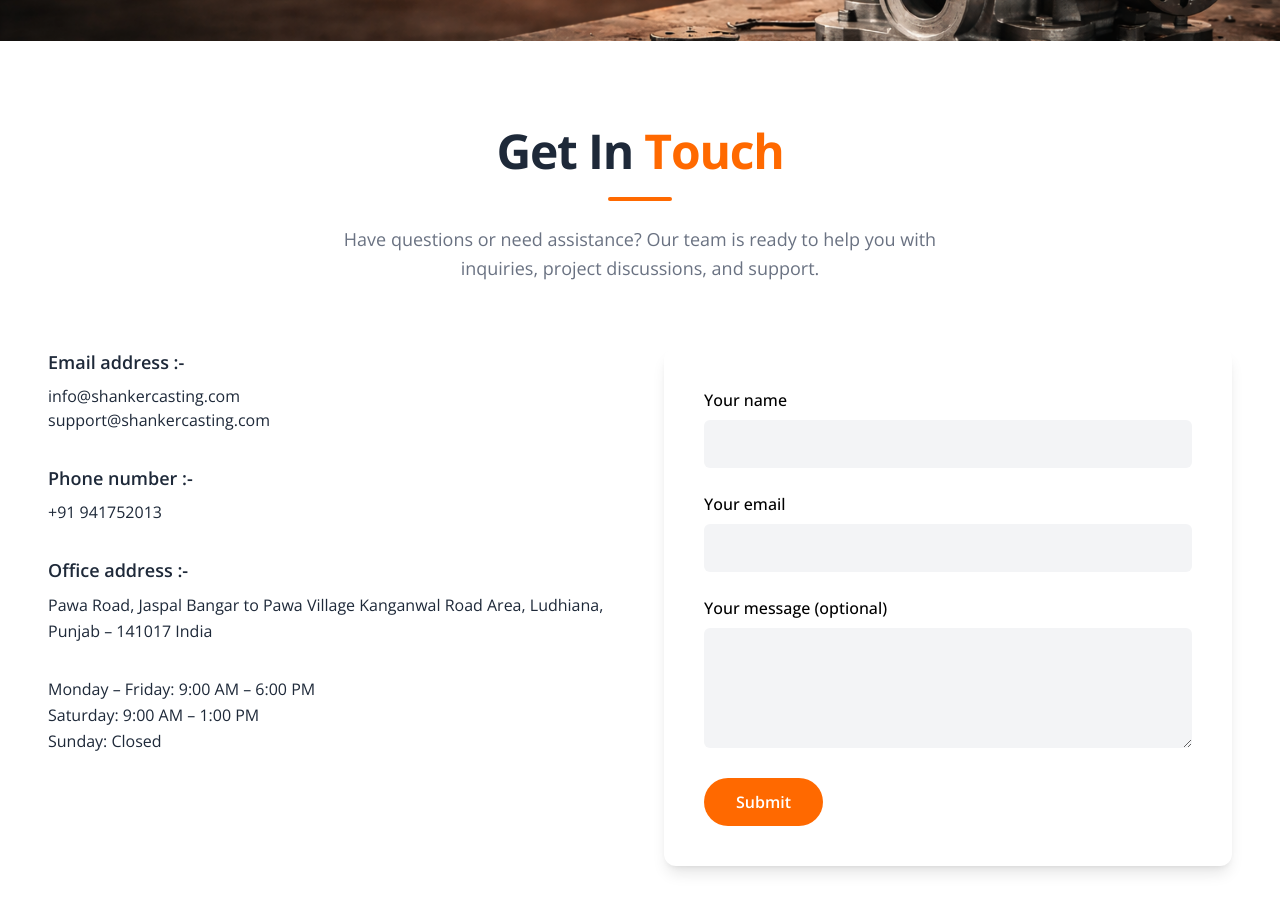
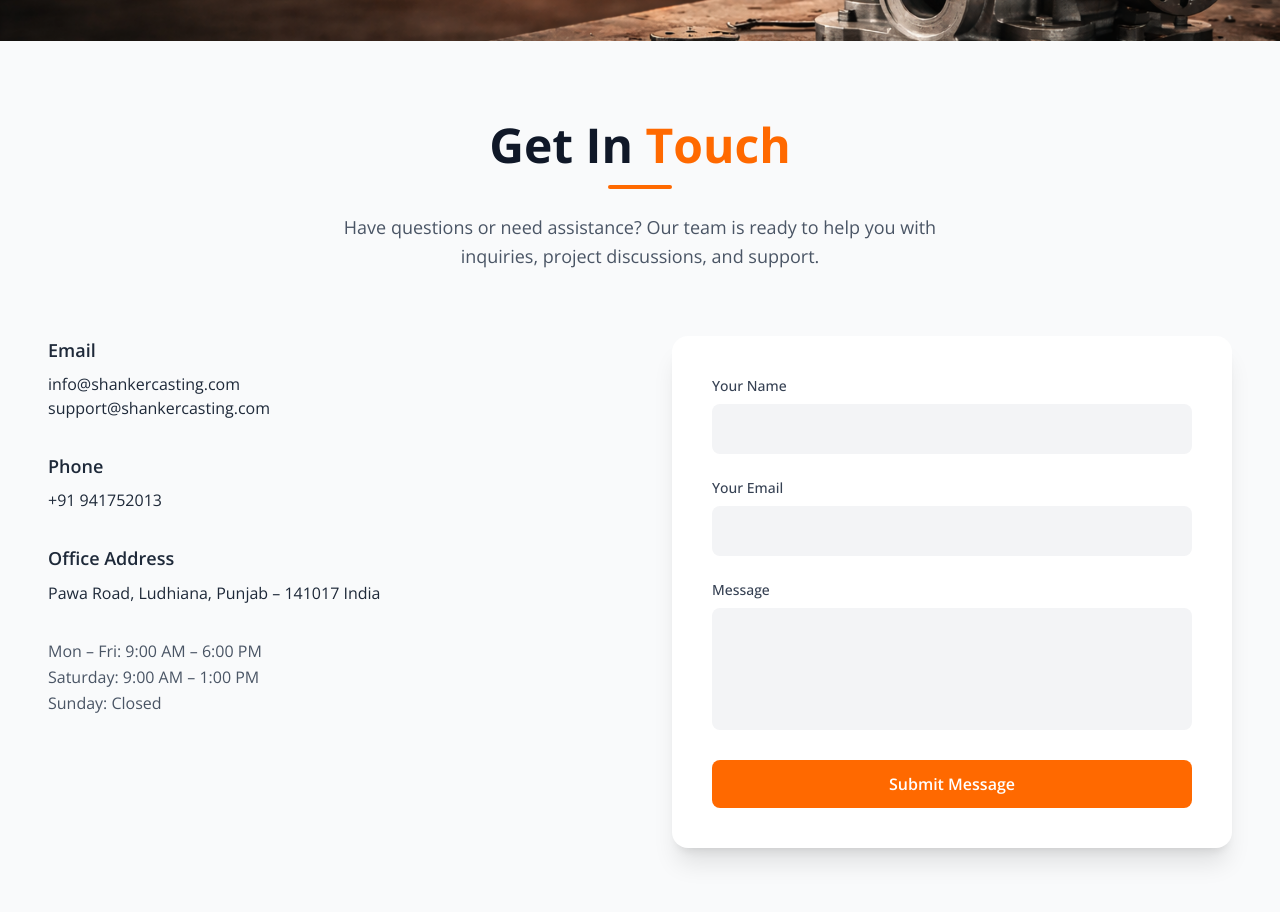
Before and after one commit to Shanu529/shankercasting, a React (Vite) app in the folder frontend/: page /contact in a window 1280 px wide. Shown: the part 520-1432 px from the top of the page. Built offline with nearby package versions, Linux system fonts and the light colour scheme; no server answers.

Commit message:
feat: enhance ContactSection and IndustryBlog components; improve layout and styling; add error handling for blog fetching; update form input accessibility

```diff
--- a/frontend/src/components/ContactComponents/ContactSection.jsx
+++ b/frontend/src/components/ContactComponents/ContactSection.jsx
@@ -1,5 +1,6 @@
-import React, { useState, useEffect } from "react";
+import React, { useState } from "react";
 import api from "../../api/axios";
+
 function ContactSection() {
   const [form, setForm] = useState({
     name: "",
@@ -9,10 +10,6 @@
 
   const [loading, setLoading] = useState(false);
   const [status, setStatus] = useState("");
-
-  useEffect(() => {
-    console.log("API:", import.meta.env.VITE_BACKEND_URL);
-  }, []);
 
   const handleChange = (e) => {
     setForm({ ...form, [e.target.name]: e.target.value });
@@ -25,21 +22,21 @@
 
     try {
       await api.post("/api/contact", form);
-
-      setStatus("Message sent successfully ");
+      setStatus("Message sent successfully");
       setForm({ name: "", email: "", message: "" });
     } catch (error) {
-      console.error("Contact error:", error);
-      setStatus("Failed to send message ");
+      setStatus("Failed to send message");
     } finally {
       setLoading(false);
     }
   };
 
   return (
-    <section className="bg-white py-16 sm:py-20">
-      <div className="text-center mb-12 sm:mb-14 lg:mb-16 px-4">
-        <h2 className="text-3xl sm:text-4xl lg:text-5xl font-extrabold text-gray-800 tracking-tight leading-tight">
+    <section className="bg-gray-50 py-14 sm:py-16 md:py-20">
+      <div className="max-w-7xl mx-auto px-4 sm:px-6 lg:px-12">
+
+        <div className="text-center mb-12 md:mb-16">
+          <h2 className="text-2xl sm:text-3xl md:text-4xl lg:text-5xl font-bold text-gray-900">
             Get In <span className="text-orange-500">Touch</span>
           </h2>
 
@@ -47,93 +44,106 @@
             <div className="w-12 sm:w-16 h-1 bg-orange-500 rounded-full"></div>
           </div>
 
-        <p className="mt-5 sm:mt-6 text-gray-500 text-base sm:text-lg max-w-xl sm:max-w-2xl mx-auto leading-relaxed">
-          Have questions or need assistance? Our team is ready to help you with
-          inquiries, project discussions, and support.
+          <p className="mt-6 text-gray-600 text-sm sm:text-base md:text-lg max-w-2xl mx-auto leading-relaxed">
+            Have questions or need assistance? Our team is ready to help you
+            with inquiries, project discussions, and support.
           </p>
         </div>
 
-      <div className="max-w-7xl mx-auto px-6 lg:px-12">
-        <div className="grid grid-cols-1 lg:grid-cols-2 gap-12 items-start">
-          <div className="space-y-8 text-gray-800">
+        <div className="grid grid-cols-1 lg:grid-cols-2 gap-10 lg:gap-16 items-start">
+
+          <div className="space-y-8 text-gray-800 text-sm sm:text-base">
             <div>
-              <h3 className="font-semibold text-lg">Email address :-</h3>
-              <p className="mt-2">info@shankercasting.com</p>
+              <h3 className="font-semibold text-lg mb-2">Email</h3>
+              <p>info@shankercasting.com</p>
               <p>support@shankercasting.com</p>
             </div>
 
             <div>
-              <h3 className="font-semibold text-lg">Phone number :-</h3>
-              <p className="mt-2">+91 941752013</p>
+              <h3 className="font-semibold text-lg mb-2">Phone</h3>
+              <p>+91 941752013</p>
             </div>
 
             <div>
-              <h3 className="font-semibold text-lg">Office address :-</h3>
-              <p className="mt-2 leading-relaxed">
-                Pawa Road, Jaspal Bangar to Pawa Village Kanganwal Road Area,
-                Ludhiana, Punjab – 141017 India
+              <h3 className="font-semibold text-lg mb-2">Office Address</h3>
+              <p className="leading-relaxed">
+                Pawa Road, Ludhiana, Punjab – 141017 India
               </p>
             </div>
 
-            <div className="leading-relaxed">
-              <p>Monday – Friday: 9:00 AM – 6:00 PM</p>
+            <div className="text-gray-600 leading-relaxed">
+              <p>Mon – Fri: 9:00 AM – 6:00 PM</p>
               <p>Saturday: 9:00 AM – 1:00 PM</p>
               <p>Sunday: Closed</p>
             </div>
           </div>
 
-          <div className="bg-white shadow-lg rounded-xl p-8 sm:p-10">
-            <form onSubmit={handleSubmit} className="space-y-6">
+          <div className="bg-white rounded-2xl shadow-xl p-6 sm:p-8 md:p-10">
+            <form onSubmit={handleSubmit} className="space-y-5 sm:space-y-6">
+
               <div>
-                <label className="block font-medium mb-2">Your name</label>
+                <label className="block text-sm font-medium mb-2 text-gray-700">
+                  Your Name
+                </label>
                 <input
+                  name="name"
+                  value={form.name}
                   onChange={handleChange}
-                  name="name"
                   type="text"
                   required
-                  className="w-full bg-gray-100 rounded-md px-4 py-3
-                             outline-none focus:ring-2 focus:ring-orange-500"
+                  className="w-full px-4 py-3 rounded-lg bg-gray-100 focus:bg-white border border-transparent focus:border-orange-500 focus:ring-2 focus:ring-orange-200 outline-none transition text-sm sm:text-base"
                 />
               </div>
 
               <div>
-                <label className="block font-medium mb-2">Your email</label>
+                <label className="block text-sm font-medium mb-2 text-gray-700">
+                  Your Email
+                </label>
                 <input
                   name="email"
                   value={form.email}
                   onChange={handleChange}
                   type="email"
-                  className="w-full bg-gray-100 rounded-md px-4 py-3
-                             outline-none focus:ring-2 focus:ring-orange-500"
+                  required
+                  className="w-full px-4 py-3 rounded-lg bg-gray-100 focus:bg-white border border-transparent focus:border-orange-500 focus:ring-2 focus:ring-orange-200 outline-none transition text-sm sm:text-base"
                 />
               </div>
 
               <div>
-                <label className="block font-medium mb-2">
-                  Your message (optional)
+                <label className="block text-sm font-medium mb-2 text-gray-700">
+                  Message
                 </label>
                 <textarea
+                  name="message"
                   value={form.message}
                   onChange={handleChange}
-                  name="message"
                   rows="4"
-                  className="w-full bg-gray-100 rounded-md px-4 py-3
-                             outline-none focus:ring-2 focus:ring-orange-500"
+                  className="w-full px-4 py-3 rounded-lg bg-gray-100 focus:bg-white border border-transparent focus:border-orange-500 focus:ring-2 focus:ring-orange-200 outline-none transition resize-none text-sm sm:text-base"
                 />
               </div>
 
               <button
                 type="submit"
                 disabled={loading}
-                className="bg-orange-500 hover:bg-orange-600
-                           text-white font-semibold px-8 py-3
-                           rounded-full transition"
+                className="w-full bg-orange-500 hover:bg-orange-600 text-white font-semibold py-3 rounded-lg transition duration-300 text-sm sm:text-base"
               >
-                {loading ? "Sending..." : "Submit"}
+                {loading ? "Sending..." : "Submit Message"}
               </button>
-              {status && <p className="mt-4">{status}</p>}
+
+              {status && (
+                <p
+                  className={`text-sm mt-3 ${
+                    status.includes("success")
+                      ? "text-green-600"
+                      : "text-red-500"
+                  }`}
+                >
+                  {status}
+                </p>
+              )}
             </form>
           </div>
+
         </div>
       </div>
     </section>
--- a/frontend/src/pages/EditBlog.jsx
+++ b/frontend/src/pages/EditBlog.jsx
@@ -23,7 +23,6 @@
   const [message, setMessage] = useState("");
   const [success, setSuccess] = useState(false);
 
-  // 🔥 Fetch Blog
   useEffect(() => {
     const fetchBlog = async () => {
       try {
@@ -58,7 +57,6 @@
     fetchBlog();
   }, [id]);
 
-  // 🔥 Handle Input
   const handleChange = (e) => {
     setFormData({
       ...formData,
@@ -66,7 +64,6 @@
     });
   };
 
-  // 🔥 Handle Image
   const handleImageChange = (e) => {
     const file = e.target.files[0];
     if (!file) return;
@@ -75,7 +72,6 @@
     setPreview(URL.createObjectURL(file));
   };
 
-  // 🔥 Update Blog
   const handleUpdate = async (e) => {
     e.preventDefault();
 
@@ -105,7 +101,7 @@
       });
 
       setSuccess(true);
-      setMessage("✅ Blog updated successfully!");
+      setMessage(" Blog updated successfully!");
 
       // Redirect after 1.5s
       setTimeout(() => {
@@ -156,7 +152,7 @@
         onSubmit={handleUpdate}
         className="bg-white p-8 rounded-xl shadow space-y-6"
       >
-        {/* Title */}
+
         <div>
           <label className="block mb-2 font-medium">
             Blog Title
@@ -170,7 +166,6 @@
           />
         </div>
 
-        {/* Slug */}
         <div>
           <label className="block mb-2 font-medium">
             Slug
@@ -184,7 +179,6 @@
           />
         </div>
 
-        {/* Content */}
         <div>
           <label className="block mb-2 font-medium">
             Content
@@ -199,7 +193,6 @@
           />
         </div>
 
-        {/* Meta Title */}
         <div>
           <label className="block mb-2 font-medium">
             Meta Title
@@ -212,7 +205,6 @@
           />
         </div>
 
-        {/* Meta Description */}
         <div>
           <label className="block mb-2 font-medium">
             Meta Description
@@ -225,8 +217,6 @@
             className="w-full border p-3 rounded"
           />
         </div>
-
-        {/* Image */}
         <div>
           <label className="block mb-2 font-medium">
             Blog Image
@@ -248,7 +238,6 @@
           />
         </div>
 
-        {/* Button */}
         <button
           type="submit"
           disabled={updateLoading}
--- a/frontend/src/pages/IndustryBlog.jsx
+++ b/frontend/src/pages/IndustryBlog.jsx
@@ -1,4 +1,4 @@
-import { useParams } from "react-router-dom";
+import { useParams, Link } from "react-router-dom";
 import api from "../api/axios";
 import { useEffect, useState } from "react";
 
@@ -7,79 +7,90 @@
 
   const [blog, setBlog] = useState(null);
   const [loading, setLoading] = useState(true);
+  const [error, setError] = useState(null);
 
   useEffect(() => {
     const fetchBlog = async () => {
       try {
         const res = await api.get(`/api/blog/${slug}`);
         setBlog(res.data.singleBlog);
-      } catch (error) {
-        console.log("Error fetching blog", error);
+      } catch (err) {
+        setError("Failed to load blog.");
       } finally {
         setLoading(false);
       }
     };
-
     fetchBlog();
   }, [slug]);
 
-  if (loading) {
+  if (loading)
     return (
-      <div className="flex items-center justify-center h-[60vh] text-gray-500">
-        Loading blog...
+      <div className="min-h-screen flex items-center justify-center bg-black text-white text-lg tracking-wide">
+        Loading...
       </div>
     );
-  }
 
-  if (!blog) {
+  if (error)
     return (
-      <div className="flex items-center justify-center h-[60vh] text-gray-500">
+      <div className="min-h-screen flex flex-col items-center justify-center bg-black text-white">
+        <p className="mb-6">{error}</p>
+        <Link to="/" className="px-6 py-2 border border-white rounded-full hover:bg-white hover:text-black transition">
+          Back to Blogs
+        </Link>
+      </div>
+    );
+
+  if (!blog)
+    return (
+      <div className="min-h-screen flex items-center justify-center bg-black text-white">
         Blog Not Found
       </div>
     );
-  }
+
+  const formattedDate = new Date(blog.createdAt).toLocaleDateString("en-IN", {
+    day: "numeric",
+    month: "long",
+    year: "numeric",
+  });
 
   return (
-    <section className="bg-gray-50 min-h-screen">
-
+    <section className="bg-white min-h-screen text-gray-900">
 
       {blog.image && (
-        <div className="relative h-[350px] sm:h-[450px] lg:h-[550px] w-full">
+        <div className="relative h-[500px] w-full overflow-hidden">
           <img
             src={blog.image}
             alt={blog.title}
             className="w-full h-full object-cover"
           />
-
-
-          <div className="absolute inset-0 bg-black/50 flex items-center justify-center px-6">
-            <div className="text-center max-w-3xl">
-              <h1 className="text-white text-3xl sm:text-4xl lg:text-5xl font-bold leading-tight">
+          <div className="absolute inset-0 bg-black/60 backdrop-blur-sm flex items-center justify-center px-6">
+            <div className="text-center max-w-5xl">
+              <h1 className="text-white text-4xl sm:text-5xl lg:text-6xl font-extrabold leading-tight tracking-tight">
                 {blog.title}
               </h1>
-
-              <p className="text-gray-200 mt-4 text-sm sm:text-base">
-                {new Date(blog.createdAt).toDateString()}
+              <p className="text-gray-300 mt-6 text-sm uppercase tracking-widest">
+                {formattedDate}
               </p>
             </div>
           </div>
         </div>
       )}
 
+      <div className="max-w-3xl mx-auto px-6 py-20">
 
-      <div className="max-w-3xl mx-auto px-6 py-16">
+        <Link
+          to="/"
+          className="text-sm uppercase tracking-widest text-gray-500 hover:text-black transition"
+        >
+          ← Back to home
+        </Link>
 
+        <article className="mt-12 text-lg leading-9 font-light whitespace-pre-line">
+          {blog.content}
+        </article>
 
-        <div className="w-20 h-1 bg-gray-900 mb-10"></div>
-
-
-        <div className="prose prose-lg max-w-none text-gray-700 leading-relaxed whitespace-pre-line">
-          {blog.content}
-        </div>
-
-
-        <div className="border-t border-gray-200 mt-16 pt-6 text-sm text-gray-500">
-          Published on {new Date(blog.createdAt).toLocaleDateString()}
+        <div className="mt-20 pt-8 border-t text-sm text-gray-400 tracking-wide">
+          Published on {formattedDate}
         </div>
       </div>
     </section>
```
Lines whose indentation alone changed are shown as unchanged.
